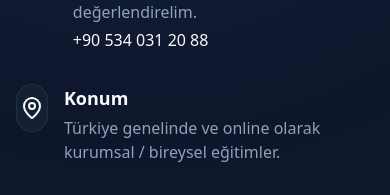
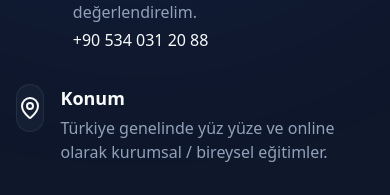
Before and after one commit to akaanozoglu/website, a Next.js app: page / in a window 390 px wide. Shown: the part 7973-8168 px from the top of the page. Built offline with nearby package versions, Linux system fonts and the light colour scheme.

Commit message:
fix: Solid mobile menu bg, update location text

```diff
--- a/src/components/Contact.tsx
+++ b/src/components/Contact.tsx
@@ -109,7 +109,7 @@ export function Contact() {
                             </div>
                             <div>
                                 <h4 className="text-lg font-bold mb-1">Konum</h4>
-                                <p className="text-slate-400">Türkiye genelinde ve online olarak kurumsal / bireysel eğitimler.</p>
+                                <p className="text-slate-400">Türkiye genelinde yüz yüze ve online olarak kurumsal / bireysel eğitimler.</p>
                             </div>
                         </div>
 
--- a/src/components/Header.tsx
+++ b/src/components/Header.tsx
@@ -65,7 +65,7 @@ export function Header() {
                 <motion.div
                     initial={{ opacity: 0, y: -10 }}
                     animate={{ opacity: 1, y: 0 }}
-                    className="md:hidden glass-panel absolute top-20 left-0 w-full border-b border-slate-200/50 dark:border-slate-800/50 pb-4 shadow-xl"
+                    className="md:hidden absolute top-20 left-0 w-full bg-white dark:bg-slate-900 border-b border-slate-200 dark:border-slate-800 pb-4 shadow-xl"
                 >
                     <nav className="flex flex-col px-4 gap-4 pt-4">
                         {navLinks.map((link) => (
```
